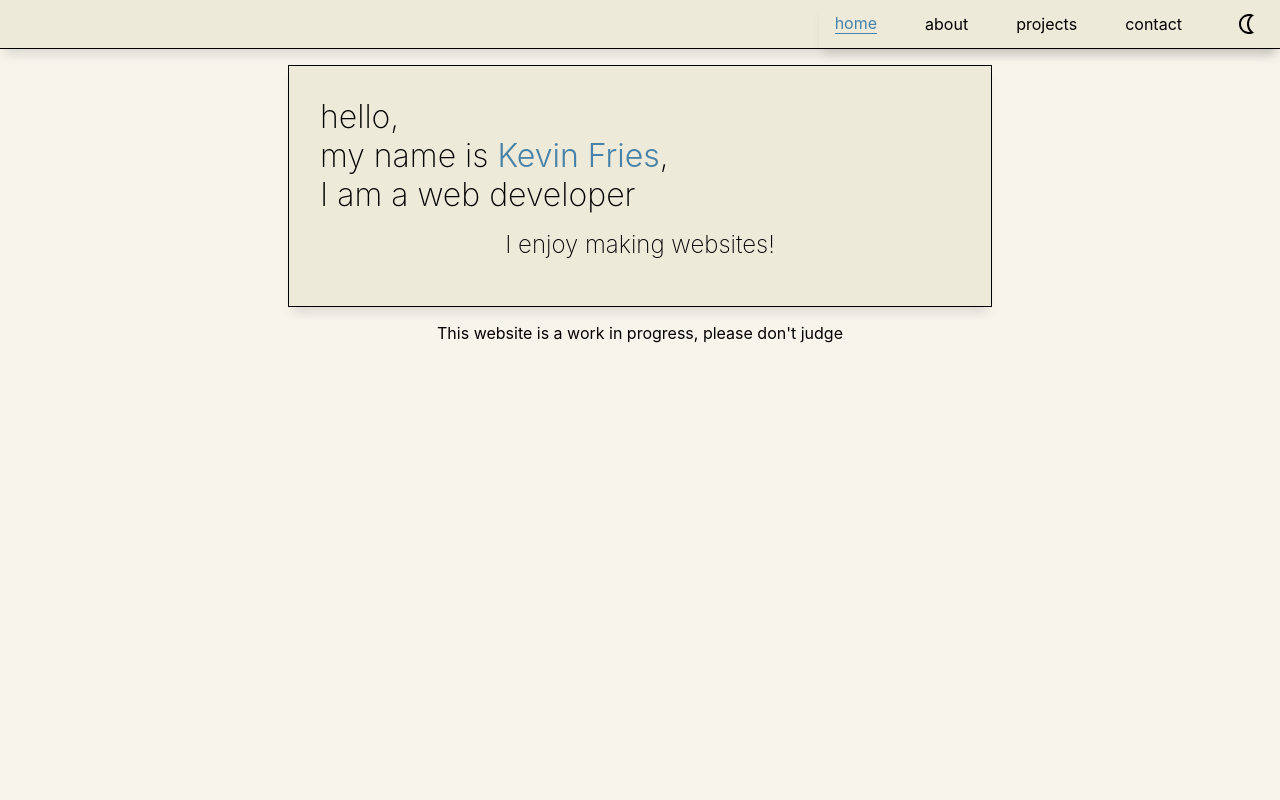
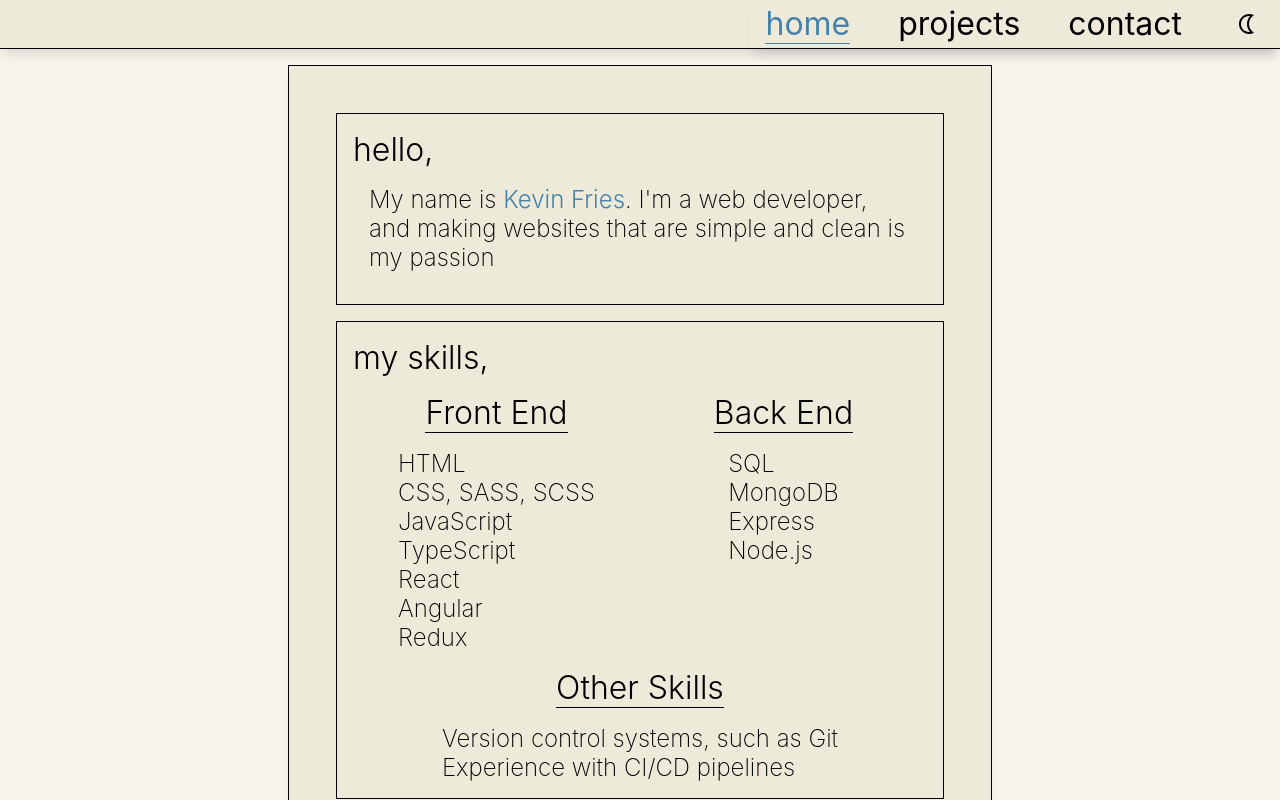
Before and after one commit to kevinsctfries/Portfolio, a React (Vite) app: page /#/ in a window 1280 px wide. Shown: the top 800 px of the page. Built offline with nearby package versions, Linux system fonts and the light colour scheme.

Commit message:
Removed about page, added consistent styling, and added more content

```diff
--- a/src/App.css
+++ b/src/App.css
@@ -2,6 +2,8 @@ body {
   font-family: Inter, system-ui, Avenir, Helvetica, Arial, sans-serif;
   margin: 0;
   padding: 0;
+  font-size: 2rem;
+  font-weight: 200;
 
   --primary-page-bg: #f6f4eb;
   --alt-page-bg: #eeead9;
@@ -10,10 +12,10 @@ body {
   --border-color: black;
 
   background-color: var(--primary-page-bg);
-  -webkit-transition: all 0.5s linear;
-  -moz-transition: all 0.5s linear;
-  -o-transition: all 0.5s linear;
-  transition: all 0.5s linear;
+  -webkit-transition: all 0.1s linear;
+  -moz-transition: all 0.1s linear;
+  -o-transition: all 0.1s linear;
+  transition: all 0.1s linear;
 }
 
 body.darkmode {
@@ -26,10 +28,25 @@ body.darkmode {
 
   color: var(--text-color);
   background-color: var(--primary-page-bg);
-  -webkit-transition: all 0.5s linear;
-  -moz-transition: all 0.5s linear;
-  -o-transition: all 0.5s linear;
-  transition: all 0.5s linear;
+  -webkit-transition: all 0.1s linear;
+  -moz-transition: all 0.1s linear;
+  -o-transition: all 0.1s linear;
+  transition: all 0.1s linear;
+}
+
+.section {
+  padding: 1rem;
+  margin: 1rem;
+  border: 1px solid var(--border-color);
+}
+
+.name {
+  color: var(--alt-text-color);
+  font-weight: 300;
+}
+
+span {
+  font-weight: 300;
 }
 
 @keyframes bg {
--- a/src/Routes/Routes.tsx
+++ b/src/Routes/Routes.tsx
@@ -1,7 +1,6 @@
 import { createHashRouter } from "react-router-dom";
 import App from "../App";
 import HomePage from "../pages/HomePage/HomePage";
-import AboutPage from "../pages/AboutPage/AboutPage";
 import ProjectsPage from "../pages/ProjectsPage/ProjectsPage";
 import ContactPage from "../pages/ContactPage/ContactPage";
 
@@ -11,7 +10,6 @@ export const router = createHashRouter([
     element: <App />,
     children: [
       { path: "", element: <HomePage /> },
-      { path: "about", element: <AboutPage /> },
       { path: "projects", element: <ProjectsPage /> },
       { path: "contact", element: <ContactPage /> },
     ],
--- a/src/components/navbar/NavBar.tsx
+++ b/src/components/navbar/NavBar.tsx
@@ -26,15 +26,13 @@ const NavBar = () => {
   return (
     <header>
       <NavLink to="/">home</NavLink>
-      <NavLink to="/about">about</NavLink>
       <NavLink to="/projects">projects</NavLink>
       <NavLink to="/contact">contact</NavLink>
       <IconButton
         disableRipple={true}
         size={"small"}
         id="darkmodeBtn"
-        onClick={() => setDarkMode((prev) => !prev)}
-      >
+        onClick={() => setDarkMode(prev => !prev)}>
         {darkMode ? <LightModeOutlinedIcon /> : <NightlightOutlinedIcon />}
       </IconButton>
     </header>
--- a/src/components/navbar/navbar.css
+++ b/src/components/navbar/navbar.css
@@ -7,6 +7,7 @@ header {
   gap: 1rem;
   align-items: center;
   height: 3rem;
+  font-weight: 400;
   a {
     color: var(--text-color);
     margin: 0 1rem 0 1rem;
--- a/src/pages/AboutPage/AboutPage.tsx
+++ /dev/null
@@ -1,27 +0,0 @@
-import "./aboutpage.css";
-
-const AboutPage = () => {
-  return (
-    <div className="about">
-      <section className="aboutSection">
-        <span>about me</span>
-        <p>
-          My name is <span className="name">Kevin Fries</span>, and I'm a web
-          developer.
-        </p>
-      </section>
-      <section className="skillSection">
-        <span>my skills</span>
-        <ul>
-          <li>HTML & CSS</li>
-          <li>JavaScript</li>
-          <li>TypeScript</li>
-          <li>Node</li>
-          <li>Popular frameworks, such as React, Angular, and Vue</li>
-        </ul>
-      </section>
-    </div>
-  );
-};
-
-export default AboutPage;
--- a/src/pages/AboutPage/aboutpage.css
+++ /dev/null
@@ -1,13 +0,0 @@
-.about {
-  font-size: 2rem;
-  font-weight: 200;
-}
-
-.name {
-  color: var(--alt-text-color);
-}
-
-.skillSection {
-  padding-top: 1rem;
-  border-top: 1px solid var(--border-color);
-}
--- a/src/pages/ContactPage/ContactPage.tsx
+++ b/src/pages/ContactPage/ContactPage.tsx
@@ -3,10 +3,9 @@ import "./contactpage.css";
 const ContactPage = () => {
   return (
     <div className="contact">
-      <span>contact me:</span>
+      <span>contact me,</span>
       <ul>
-        <li>email: kevinsctfries@gmail.com</li>
-        <br />
+        <li>kevinsctfries@gmail.com</li>
         <li>
           <a href="https://www.linkedin.com/in/kevin-fries-097377302">
             LinkedIn
--- a/src/pages/ContactPage/contactpage.css
+++ b/src/pages/ContactPage/contactpage.css
@@ -5,9 +5,16 @@
 
 ul {
   font-size: 1.5rem;
-  margin: 1rem;
+
+  li {
+    list-style-type: none;
+    margin: 0;
+    padding: 0;
+  }
 
   a {
     text-decoration: none;
+    color: var(--alt-text-color);
+    border-bottom: 1px solid;
   }
 }
--- a/src/pages/HomePage/HomePage.tsx
+++ b/src/pages/HomePage/HomePage.tsx
@@ -2,16 +2,54 @@ import "./homepage.css";
 
 const HomePage = () => {
   return (
-    <div className="home">
-      <span>hello,</span>
-      <br />
-      <span>
-        my name is <span className="name">Kevin Fries</span>,
-      </span>
-      <br />
-      <span>I am a web developer</span>
-      <br />
-      <p>I enjoy making websites!</p>
+    <div>
+      <section className="section">
+        <span>hello,</span>
+        <p>
+          My name is <span className="name">Kevin Fries</span>. I'm a web
+          developer, and making websites that are simple and clean is my passion
+        </p>
+      </section>
+      <section className="section">
+        <span>my skills,</span>
+        <div className="skillsTable">
+          <section className="skills">
+            <span>Front End</span>
+            <ul>
+              <li>HTML</li>
+              <li>CSS, SASS, SCSS</li>
+              <li>JavaScript</li>
+              <li>TypeScript</li>
+              <li>React</li>
+              <li>Angular</li>
+              <li>Redux</li>
+            </ul>
+          </section>
+          <section className="skills">
+            <span>Back End</span>
+            <ul>
+              <li>SQL</li>
+              <li>MongoDB</li>
+              <li>Express</li>
+              <li>Node.js</li>
+            </ul>
+          </section>
+        </div>
+        <section className="skills">
+          <span>Other Skills</span>
+          <ul>
+            <li>Version control systems, such as Git</li>
+            <li>Experience with CI/CD pipelines</li>
+          </ul>
+        </section>
+      </section>
+      <section className="section">
+        <span>about me,</span>
+        <p>
+          Like many other web developers, I discovered my passion for it on
+          sites like Neopets and MySpace.
+        </p>
+      </section>
     </div>
   );
 };
--- a/src/pages/HomePage/homepage.css
+++ b/src/pages/HomePage/homepage.css
@@ -1,16 +1,27 @@
-.home {
-  font-size: 2rem;
-  font-weight: 200;
+.skillsTable {
+  display: flex;
+  flex-direction: row;
+  flex-wrap: wrap;
+  width: 100%;
 }
 
-.name {
-  color: var(--alt-text-color);
-  font-weight: 300;
+.skills {
+  display: flex;
+  flex-direction: column;
+  flex-basis: 100%;
+  flex: 1;
+  align-items: center;
 }
 
-p {
-  font-size: 1.5rem;
-  text-align: center;
+.skills ul {
+  list-style-type: none;
+  margin: 0;
+  padding: 0;
+}
+
+.skills span {
+  border-bottom: 1px solid var(--border-color);
+  margin: 1rem 0 1rem 0;
 }
 
 @media only screen and (max-width: 960px) {
--- a/src/pages/ProjectsPage/ProjectsPage.tsx
+++ b/src/pages/ProjectsPage/ProjectsPage.tsx
@@ -1,17 +1,20 @@
 import "./projectspage.css";
 import typeTwo from "../../assets/type2.png";
-import typeTwoLogo from "../../assets/type2Logo.png";
 
 const ProjectsPage = () => {
   return (
     <div className="projects">
       <span>what I'm working on,</span>
-      <img src={typeTwoLogo} alt="" className="projectLogo" />
       <p>
         Currently, I'm working on an isometric multiplayer written in TypeScript
-        and using PixiJS.
+        and using PixiJS!
       </p>
       <img src={typeTwo} alt="" className="projectImage" />
+      <p>
+        At the moment it's pretty basic, but I'm enjoying exploring the
+        possibilities of what can be done within the browser. Enemies have basic
+        pathing and can follow the player, and multiplayer is also functional.
+      </p>
     </div>
   );
 };
```
Also changed, not shown: src/assets/type2Logo.png (deleted).
